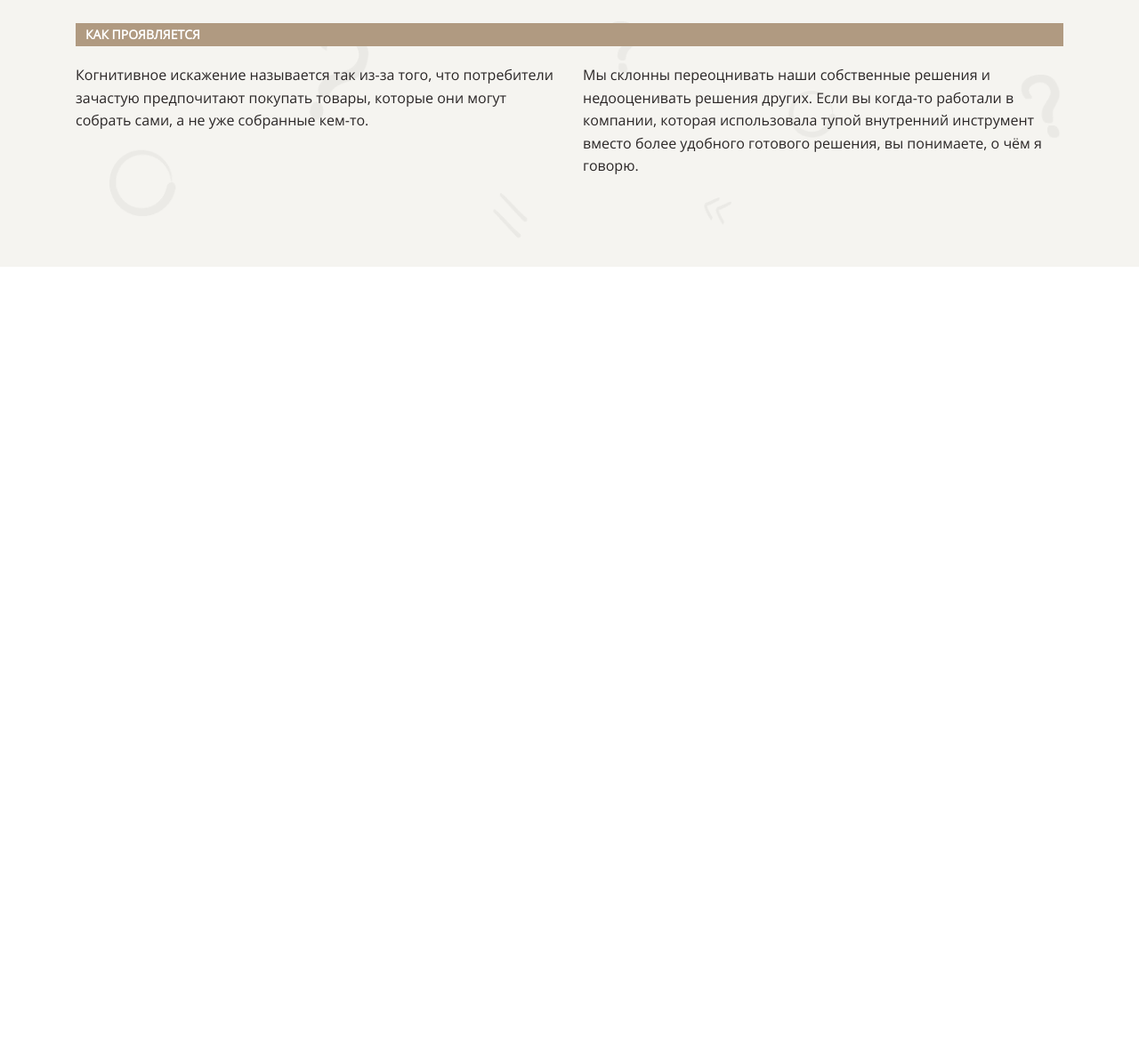
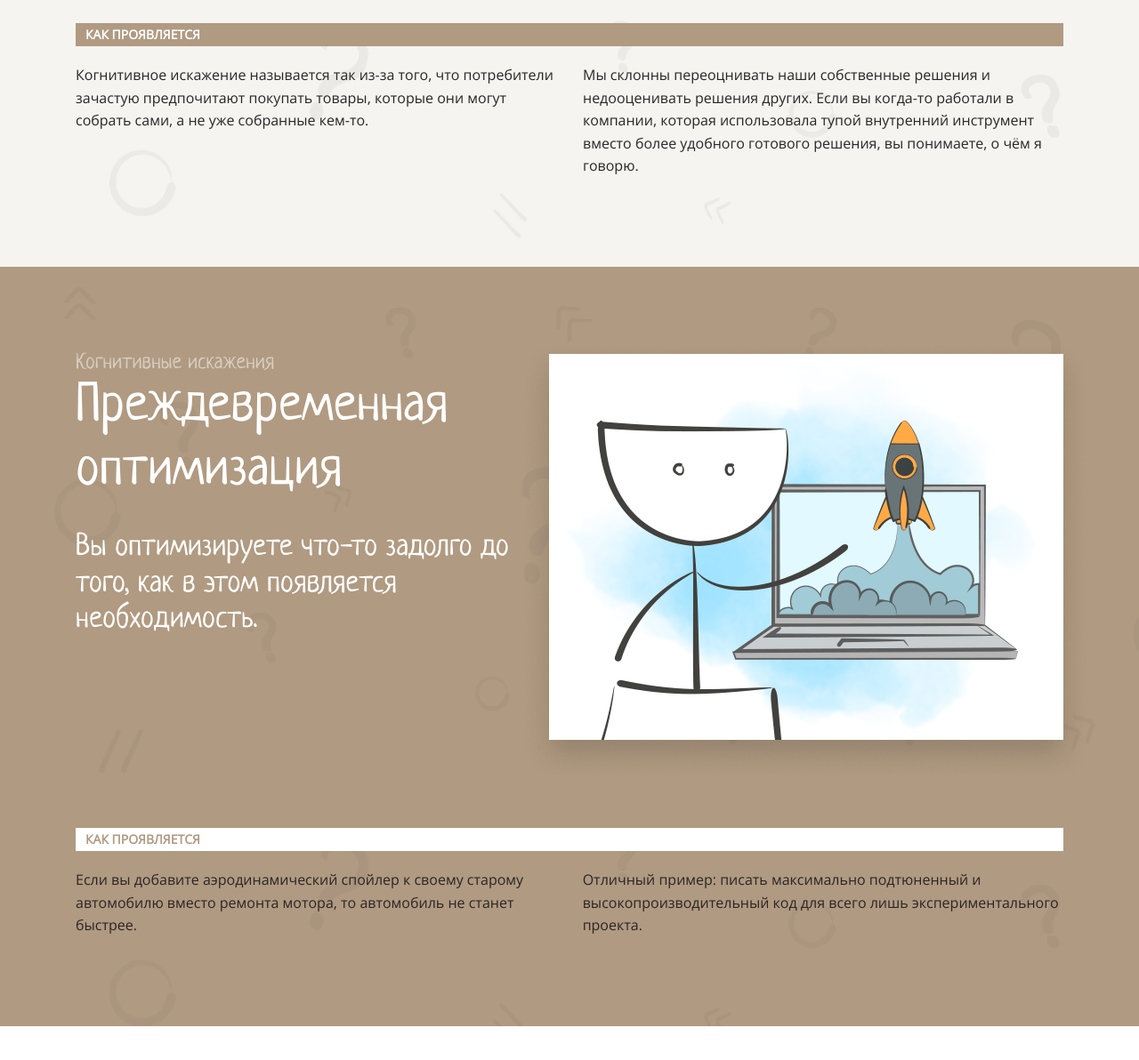
Before and after one commit to kaolin223/layout-designer-project-58, a plain HTML site: page index.html in a window 1280 px wide. Shown: the part 3325-4517 px from the top of the page at 89% size. Before the commit the page ends 3625 px from the top, so only its background shows below. Drawn offline with Linux system fonts and the light colour scheme.

Commit message:
feat: add premature optimization section

```diff
--- a/assets/css/style.css
+++ b/assets/css/style.css
@@ -1,11 +1,11 @@
 @font-face {
-    font-family: 'Open-Sans';
+    font-family: Open-Sans;
     font-weight: 400;
     src: url(../fonts/OpenSans-Regular.ttf);
 }
 
 @font-face {
-    font-family: 'Neucha';
+    font-family: Neucha;
     font-weight: 400;
     src: url(../fonts/Neucha-Regular.ttf);
 }
@@ -29,14 +29,14 @@
   }
 
   body {
-    font-family: 'Open-Sans';
+    font-family: Open-Sans;
     font-size: 16px;
     line-height: 1.6em;
     color: #2A2626;
   }
 
   h1, h2, h3, h4, h5, h6 {
-    font-family: 'Neucha'
+    font-family: Neucha
   }
 
   h1 {
@@ -152,7 +152,7 @@
 }
 
 .header__button a {
-  font-family: 'Open-Sans';
+  font-family: Open-Sans;
   font-size: 16px;
   font-weight: 700;
   line-height: 25.6px;
@@ -235,7 +235,7 @@
 }
 
 .navigation__text {
-  font-family: 'Neucha';
+  font-family: Neucha;
   font-size: 52px;
   line-height: 62.4px;
   color: #FFFFFF;
@@ -279,7 +279,7 @@
 }
 
 .paragraph__navigation {
-  font-family: 'Open-Sans';
+  font-family: Open-Sans;
   font-size: 16px;
   line-height: 25.6px;
 
@@ -287,7 +287,7 @@
 }
 
 .paragraph__navigation_5 {
-  font-family: 'Open-Sans';
+  font-family: Open-Sans;
   font-size: 16px;
   line-height: 25.6px;
 
@@ -295,7 +295,7 @@
 }
 
 .paragraph__navigation_4 {
-  font-family: 'Open-Sans';
+  font-family: Open-Sans;
   font-size: 16px;
   line-height: 25.6px;
 
@@ -337,7 +337,7 @@
 .ikea-effect__subtitle {
 
   color: #908D8B;
-  font-family: 'Neucha';
+  font-family: Neucha;
   font-size: 24px;
   line-height: 28.8px;
 
@@ -352,7 +352,7 @@
 
 .ikea-effect__paragraph {
   color: #2A2626;
-  font-family: 'Neucha';
+  font-family: Neucha;
   font-size: 34px;
   line-height: 40.8px;
 
@@ -360,13 +360,9 @@
   height: 102px;
 }
 
-.how-work {
-
-}
-
 .how-work__title {
   color: #FFFFFF;
-  font-family: 'Open-Sans';
+  font-family: Open-Sans;
   font-size: 14px;
   line-height: 16.8px;
   font-weight: 700;
@@ -383,7 +379,7 @@
 }
 
 .how-work__paragraph-1 {
-  font-family: 'Open-Sans';
+  font-family: Open-Sans;
   font-size: 16px;
   min-width: 540px;
   line-height: 25.6px;
@@ -391,6 +387,95 @@
 }
 
 .how-work__paragraph-2 {
+  font-family: Open-Sans;
+  font-size: 16px;
+  line-height: 25.6px;
+}
+
+/* PREMATURE OPTIMIZATION */
+
+.premature-optimization {
+  padding: 100px 0;
+  background-color: #B09A81;
+}
+
+.premature-optimization__inner {
+  display: flex;
+  flex-direction: column;
+  gap: 95px;
+}
+
+.premature-optimization__text-container {
+  position: relative;
+  height: 436px;
+}
+
+.premature-optimization__subtitle {
+  position: relative;
+
+  bottom: 5px;
+
+  color: #D7CCC0;
+  font-family: Neucha;
+  font-size: 24px;
+  line-height: 28.8px;
+
+}
+
+.premature-optimization__title {
+  position: relative;
+
+  bottom: 7px;
+
+  color: #FFFFFF;
+  line-height: 72px;
+
+  margin-bottom: 23px;
+}
+
+.premature-optimization__paragraph {
+  color: #FFFFFF;
+  font-size: 34px;
+  font-family: Neucha;
+  line-height: 40.8px;
+
+  width: 502px;
+}
+
+.premature-optimization__image {
+  position: relative;
+
+  left: 500px;
+  bottom: 336px;
+}
+
+.premature__how-work__title {
+  color: #B09A81;
+  font-family: 'Open-Sans';
+  font-size: 14px;
+  line-height: 16.8px;
+  font-weight: 700;
+  background-color: #FFFFFF;
+
+  height: 26px;
+  padding-top: 5px;
+  padding-left: 11px;
+  margin-bottom: 20px;
+}
+
+.premature-optimization-container {
+  display: flex;
+}
+
+.premature__how-work__paragraph-1 {
+  font-family: 'Open-Sans';
+  font-size: 16px;
+  min-width: 540px;
+  line-height: 25.6px;
+  margin-right: 22px;
+}
+
+.premature__how-work__paragraph-2 {
   font-family: 'Open-Sans';
   font-size: 16px;
   line-height: 25.6px;
--- a/index.html
+++ b/index.html
@@ -87,12 +87,32 @@
                             <p class="ikea-effect__paragraph">Вы переоцениваете собственные решения, и, как следствие, недооцениваете решения других.</p>
                         </div>
                     </div>
-                    <div class="how-work">
+                    <div>
                         <h3 class="how-work__title">КАК ПРОЯВЛЯЕТСЯ</h3>
                         <div class="ikea-effect-paragraph-container">
                             <p class="how-work__paragraph-1">Когнитивное искажение называется так из-за того, что потребители зачастую предпочитают покупать товары, которые они могут собрать сами, а не уже собранные кем-то.</p>
                             <p class="how-work__paragraph-2">Мы склонны переоцнивать наши собственные решения и недооценивать решения других.
                                 Если вы когда-то работали в компании, которая использовала тупой внутренний инструмент вместо более удобного готового решения, вы понимаете, о чём я говорю.</p>
+                        </div>
+                    </div>
+                </div>
+            </div>
+        </section>
+
+        <section class="premature-optimization background__image" id="premature-optimization">
+            <div class="container">
+                <div class="premature-optimization__inner">
+                    <div class="premature-optimization__text-container">
+                        <p class="premature-optimization__subtitle">Когнитивные искажения</p>
+                        <h2 class="premature-optimization__title">Преждевременная <br> оптимизация</h2>
+                        <p class="premature-optimization__paragraph">Вы оптимизируете что-то задолго до того, как в этом появляется необходимость.</p>
+                        <img src="./assets/image/prematureoptimization.png" alt="boyswithrocket" class="premature-optimization__image">
+                    </div>
+                    <div>
+                        <h3 class="premature__how-work__title">КАК ПРОЯВЛЯЕТСЯ</h3>
+                        <div class="premature-optimization-container">
+                            <p class="premature__how-work__paragraph-1">Если вы добавите аэродинамический спойлер к своему старому автомобилю вместо ремонта мотора, то автомобиль не станет быстрее.</p>
+                            <p class="premature__how-work__paragraph-2">Отличный пример: писать максимально подтюненный и высокопроизводительный код для всего лишь экспериментального проекта.</p>
                         </div>
                     </div>
                 </div>
```
Also changed, not shown: assets/image/prematureoptimization.png (added).
